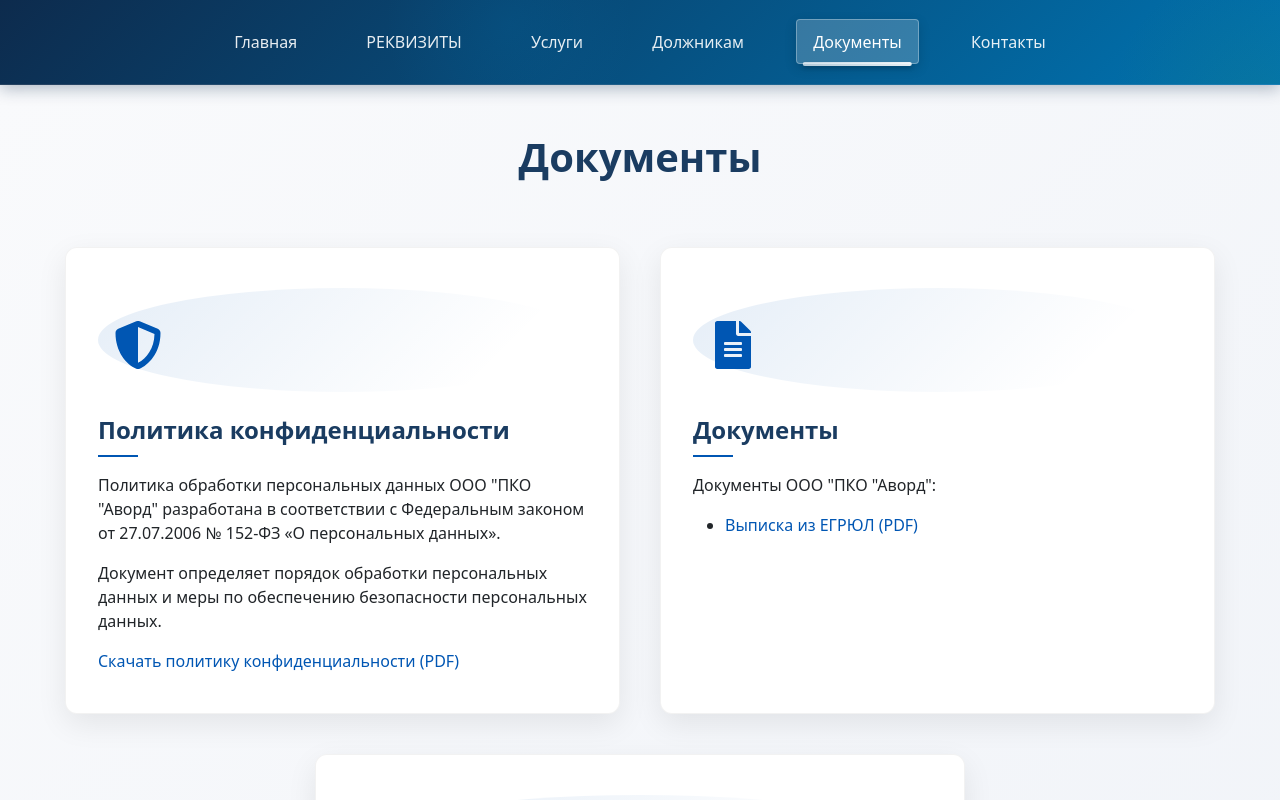
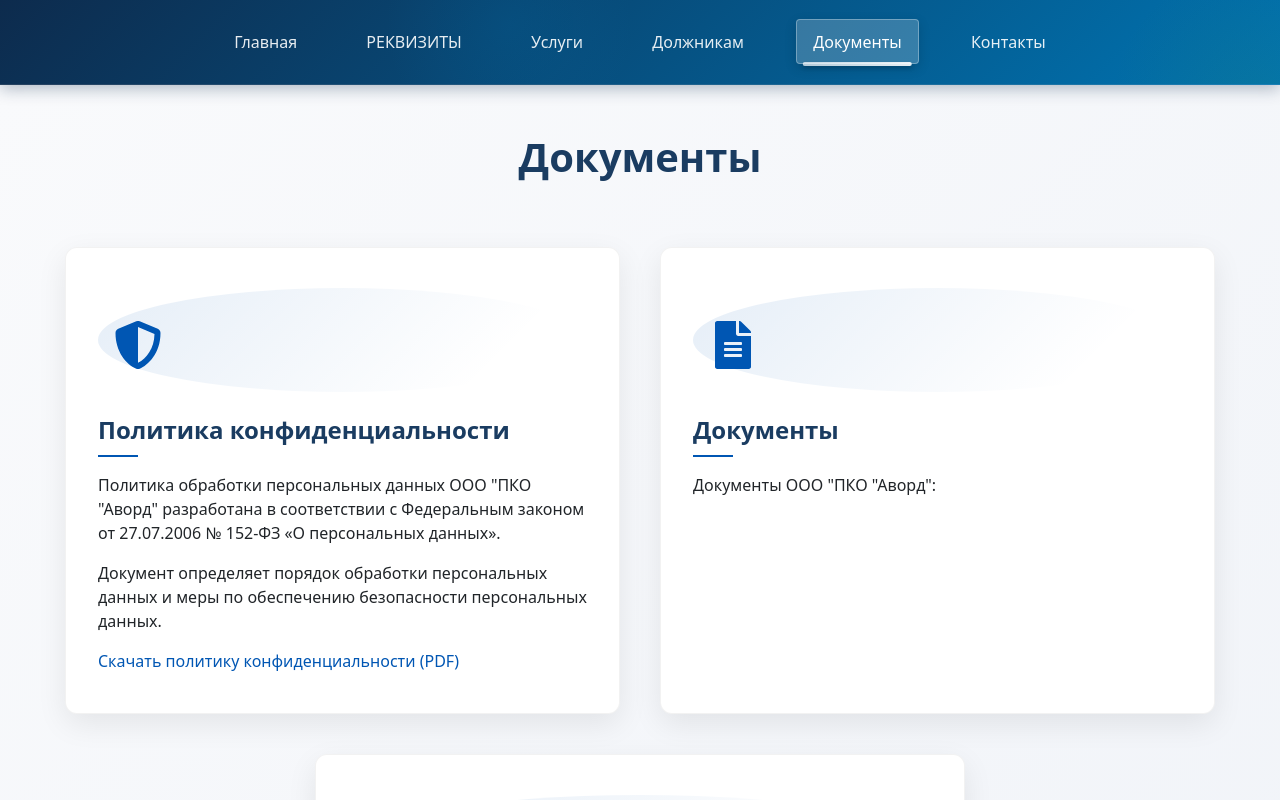
Before and after one commit to sashkavtanke-ai/pko_aword_site, a React (Vite) app: page /documents in a window 1280 px wide. Shown: the top 800 px of the page. Built offline with nearby package versions, Linux system fonts and the light colour scheme.

Commit message:
Remove EGRUL extract from documents

```diff
--- a/src/pages/DocumentsPage.jsx
+++ b/src/pages/DocumentsPage.jsx
@@ -39,7 +39,6 @@ const DocumentsPage = () => {
               <h3>Документы</h3>
               <p>Документы ООО "ПКО "Аворд":</p>
               <ul>
-                <li><a href="/documents/egrul.pdf" download>Выписка из ЕГРЮЛ (PDF)</a></li>
                 {/* <li><a href="/documents/ogrn.pdf" download>Свидетельство ИНН (PDF)</a></li>
                 */}
               </ul>
```
Also changed, not shown: 2 other files (tests, documents, lock files or other folders).
